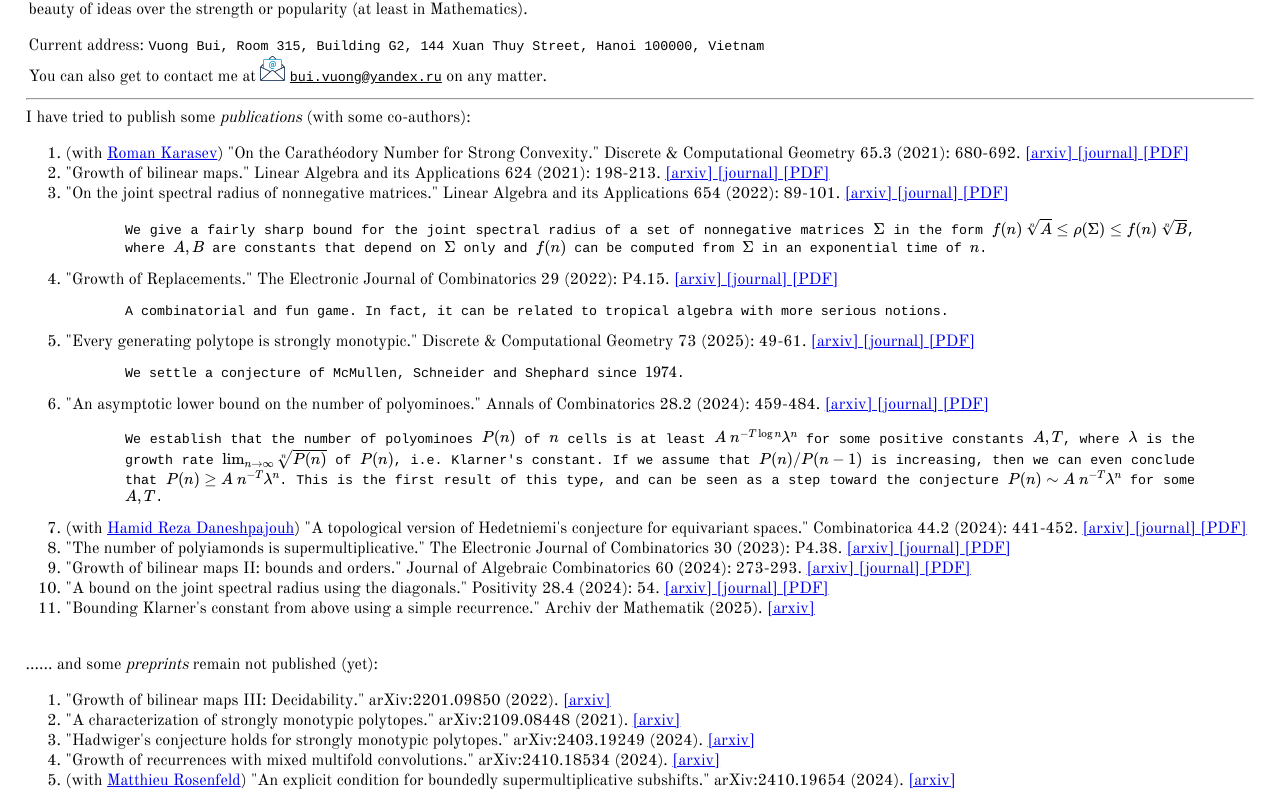
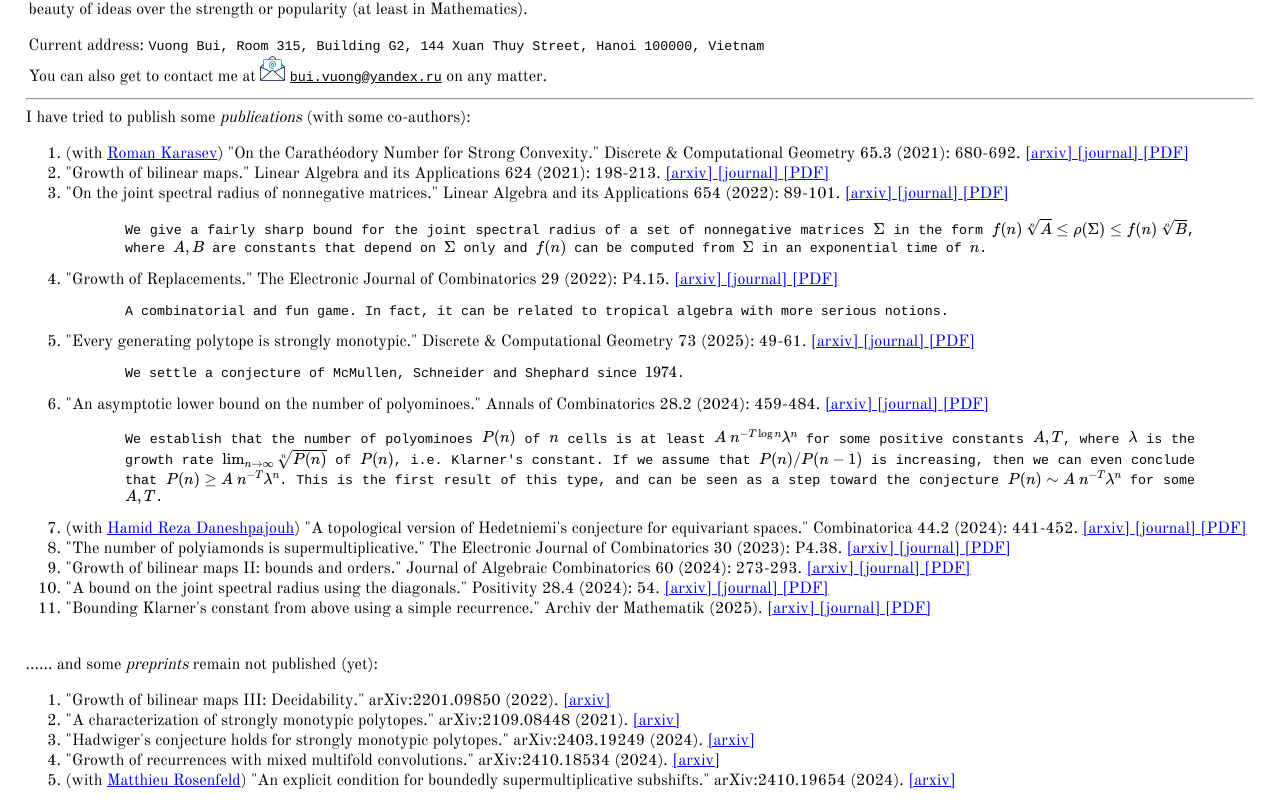
Before and after one commit to vuobui/vuobui.github.io, a plain HTML site: page index.html in a window 1280 px wide. Shown: the part 881-1688 px from the top of the page. Drawn offline with nearby package versions, Linux system fonts and the light colour scheme.

Commit message:
Update index.html

```diff
--- a/index.html
+++ b/index.html
@@ -124,16 +124,6 @@
 			</li>
 			<li>
 				"Growth of bilinear maps II: bounds and orders." Journal of Algebraic Combinatorics 60 (2024): 273-293. <a href="https://arxiv.org/abs/2110.15060"> [arxiv] </a> <a href="https://doi.org/10.1007/s10801-024-01336-9"> [journal] </a> <a href="gbm2.pdf"> [PDF] </a>
-
-				<!--
-					<p>
-					This is a continuation of the paper "Growth of bilinear maps". We still let $g(n)$ denote the largest entry obtained from over all the applications of $n-1$ instances of a bilinear maps $*$ with nonnegative coefficients to $n$ instances of a positive vectors $v$. Instead of just proving the limit $\lambda=\lim_{n\to\infty} \sqrt[n]{g(n)}$, we give a more precise estimate of $g(n)$ by some numbers $r,r'$ so that
-					\[
-					\operatorname{const} n^{-r}\lambda^n\le g(n)\le \operatorname{const} n^{r'}\lambda^n.
-					\]
-					Obviously we will have a good estimation of $\lambda$ if we have the value of $g(n)$ for an $n$ large enough. Actually, during the course of proving the upper bound, a simple stand-alone proof of the limit $\lambda$ is also given.
-					</p>
-				-->
 			</li>
 			<li>
 				"A bound on the joint spectral radius using the diagonals." Positivity 28.4 (2024): 54.
@@ -141,7 +131,7 @@
 			</li>
 
 			<li>
-				"Bounding Klarner's constant from above using a simple recurrence." Archiv der Mathematik (2025). <a href="https://arxiv.org/abs/2412.20143"> [arxiv] </a>
+				"Bounding Klarner's constant from above using a simple recurrence." Archiv der Mathematik (2025). <a href="https://arxiv.org/abs/2412.20143"> [arxiv] </a> <a href="https://doi.org/10.1007/s00013-024-02099-2"> [journal] </a> <a href="klarner-recur.pdf"> [PDF] </a>
 			</li>
 		</ol>
 
```
